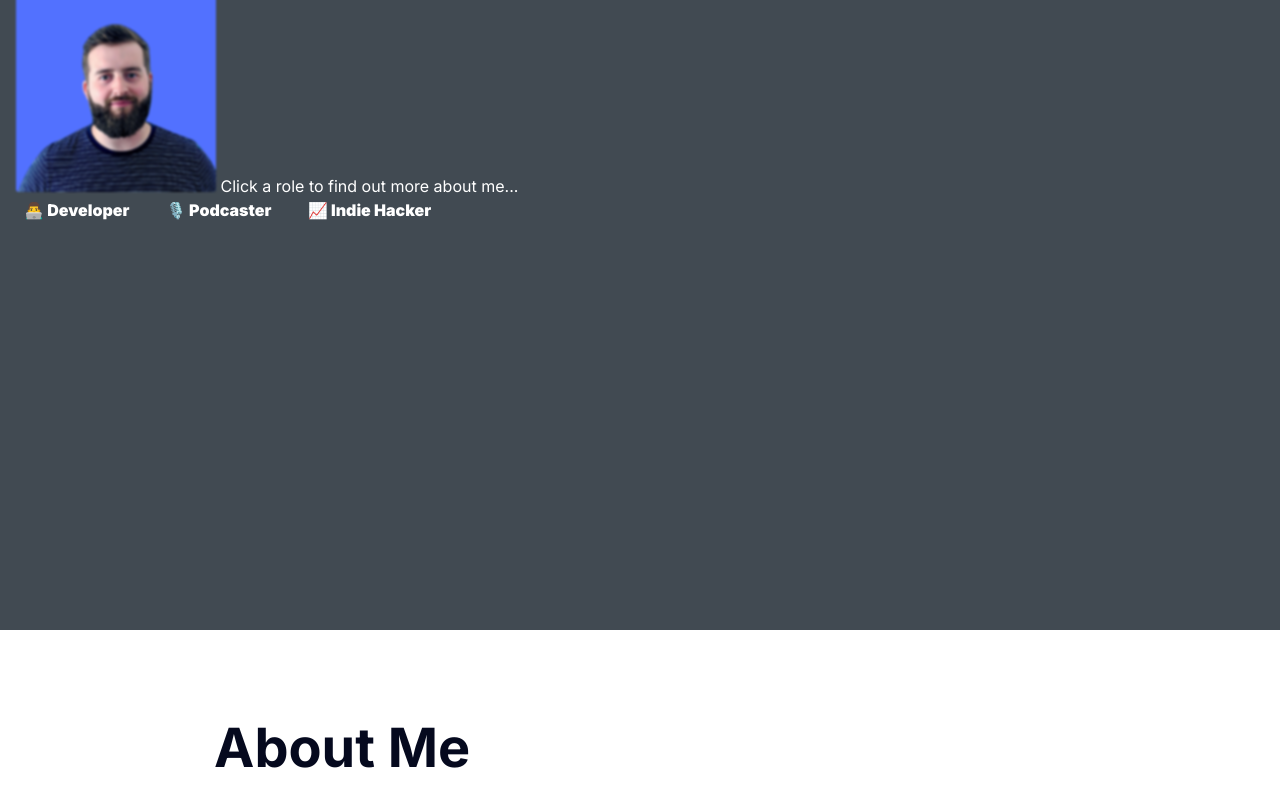
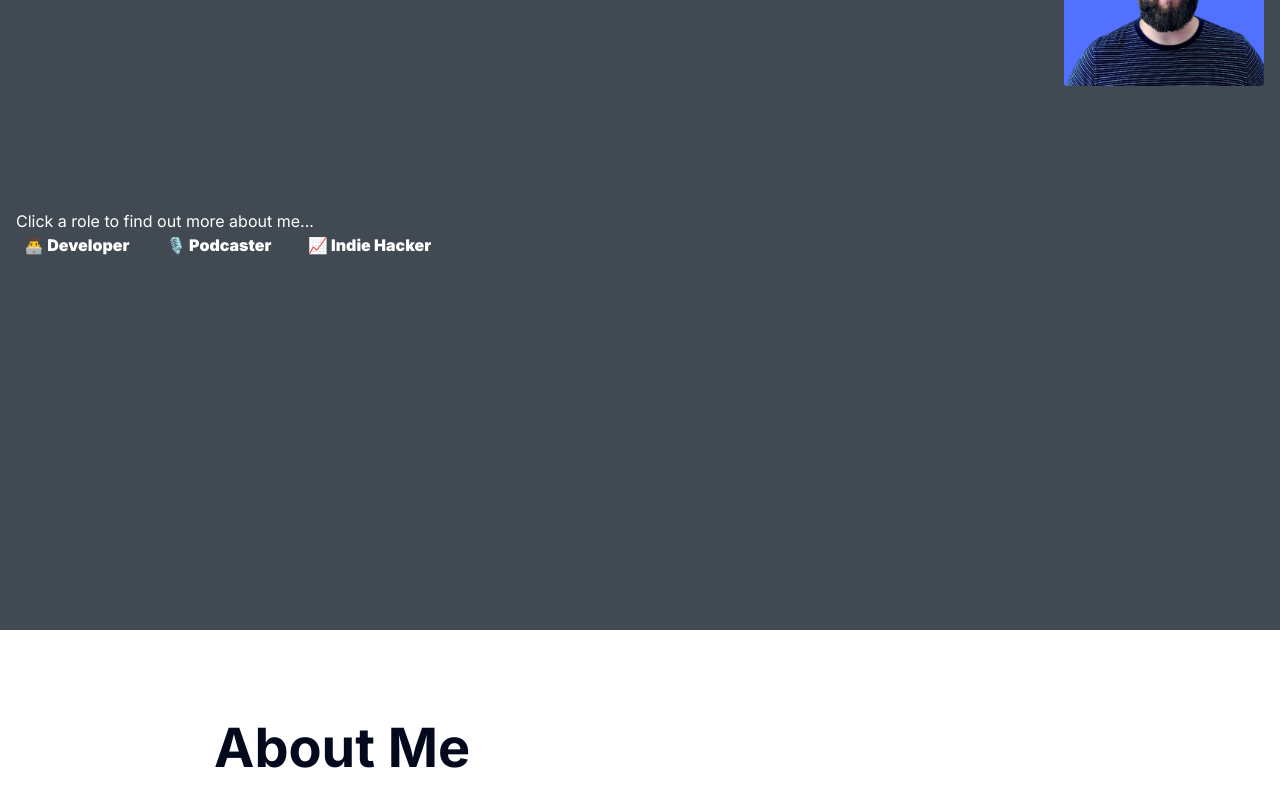
Before and after one commit to Reikon95/astro-portfolio, an Astro site: page / in a window 1280 px wide. Shown: the part 200-990 px from the top of the page. Built offline with nearby package versions, Linux system fonts and the light colour scheme; Astro itself is replaced by a stand-in of ours.

Commit message:
fixed main bit of landing

```diff
--- a/src/components/WorkPreview/styles.module.scss
+++ b/src/components/WorkPreview/styles.module.scss
@@ -17,10 +17,6 @@ img,
 .overlay {
   transition: 0.3s all;
   border-radius: 3px;
-}
-
-img {
-  filter: blur(1px);
 }
 
 .bg {
--- a/src/pages/index.astro
+++ b/src/pages/index.astro
@@ -50,9 +50,6 @@ import About from "./about.astro";
       .overlay {
         min-height: 95vh;
         background-color: rgb(65, 74, 82);
-      }
-
-      .lower-overlay {
         background-color: rgb(65, 74, 82);
         padding: 16px;
         color: white;
@@ -82,6 +79,16 @@ import About from "./about.astro";
           grid-template-columns: 2fr 1fr;
         }
       }
+
+      .name-and-headshot {
+        width: 100%;
+        display: flex;
+        justify-content: space-between;
+      }
+
+      .landing-options {
+        margin-top: 10%;
+      }
     </style>
   </head>
   <body>
@@ -90,9 +97,11 @@ import About from "./about.astro";
       <div class="gradient"></div>
       <div class="gradient2"></div>
       <div class="overlay">
-        <div class="lower-overlay">
+        <div class="name-and-headshot">
           <h1 class="title">Cameron Blackwood</h1>
           <img class="headshot" src="/assets/cam-headshot.png" />
+        </div>
+        <div class="landing-options">
           <span class="role">Click a role to find out more about me...</span>
           <Landing client:load />
         </div>
```
